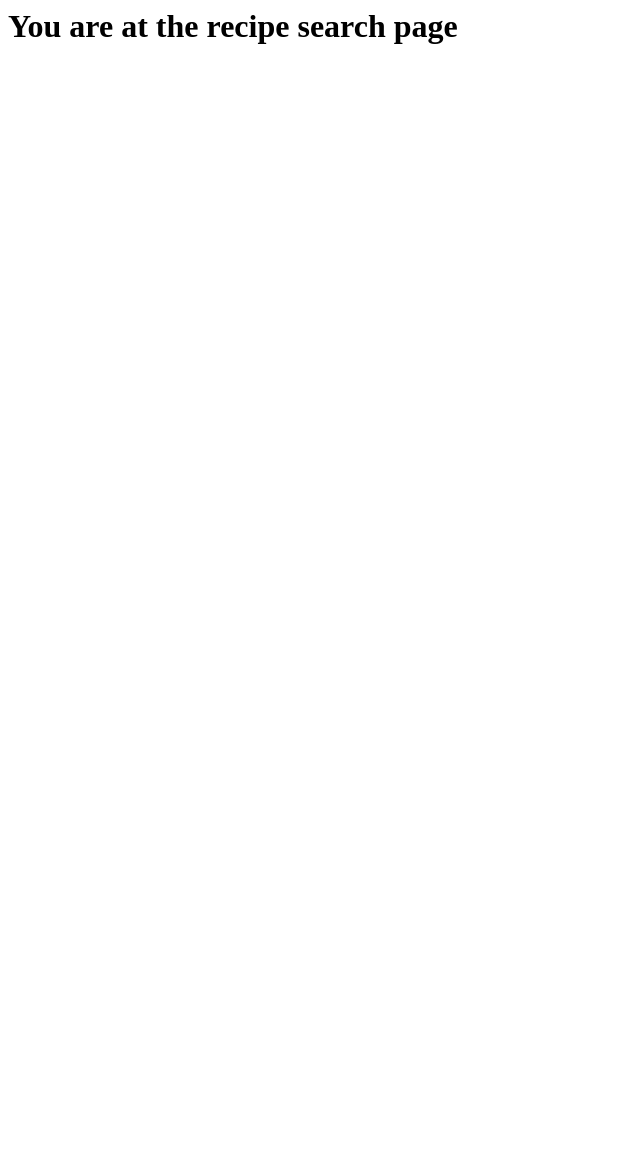
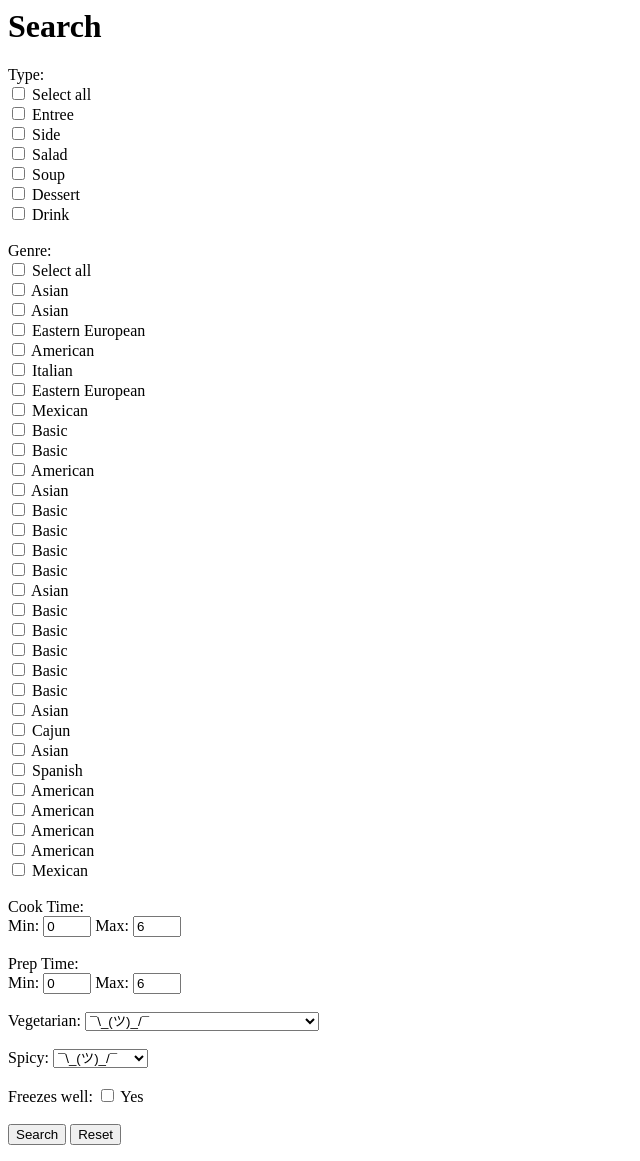
Before and after one commit to DragonQuills/recipes, a Django app: page /recipes/search/ in a window 1280 px wide. Shown: the whole page, without its empty margins (0-640 px from the left). Before the commit the page ends 44 px from the top, so only its background shows below. Run offline with Django 3.2, Linux system fonts and the light colour scheme; data comes from the database, SQL or seed files in the repository; both versions use the stored data as it was after the commit.

Commit message:
Fills out search page HTML (no links or styling yet)

```diff
--- a/food/recipes/templates/recipes/search.html
+++ b/food/recipes/templates/recipes/search.html
@@ -1 +1,57 @@
-<h1>You are at the recipe search page</h1>
+<h1>Search</h1>
+
+<form method="post">
+  {% csrf_token %}
+  Type: <br>
+  <input type="checkbox" name = "types[]" value="all"> Select all<br>
+  <input type="checkbox" name = "types[]" value="entree"> Entree <br>
+  <input type="checkbox" name = "types[]" value="side"> Side <br>
+  <input type="checkbox" name = "types[]" value="salad"> Salad <br>
+  <input type="checkbox" name = "types[]" value="soup"> Soup <br>
+  <input type="checkbox" name = "types[]" value="dessert"> Dessert <br>
+  <input type="checkbox" name = "types[]" value="drink"> Drink <br>
+  <br>
+
+  Genre: <br>
+  <input type="checkbox" name = "genres[]" value="all"> Select all<br>
+  {%for genre in genres_list%}
+    <input type="checkbox" name = "genres[]" value="genre.name"> {{genre.name}}<br>
+  {%endfor%}
+  <br>
+
+  Cook Time: <br>
+  Min: <input type="number" name="cook_time_min" min = "0" max = "6" value = "0">
+  Max: <input type="number" name="cook_time_max" min = "0" max = "6" value = "6">
+  <br> <br>
+
+  Prep Time: <br>
+  Min: <input type="number" name="prep_time_min" min = "0" max = "6" value = "0">
+  Max: <input type="number" name="prep_time_max" min = "0" max = "6" value = "6">
+  <br> <br>
+
+  Vegetarian:
+  <select>
+    <option value="shrug">¯\_(ツ)_/¯</option>
+    <option value="yes">Yes</option>
+    <option value="options">Vegetarian/Vegetarian Substitutions</option>
+    <option value="no">Meat only</option>
+  </select>
+  <br> <br>
+
+  Spicy:
+  <select>
+    <option value="shrug">¯\_(ツ)_/¯</option>
+    <option value="yes">Yes</option>
+    <option value="options">Spicy option</option>
+    <option value="no">No</option>
+  </select>
+  <br> <br>
+
+  Freezes well:
+  <input type="checkbox" name="freeze" value = "yes"> Yes
+  <br>
+
+  <br>
+  <input type="submit" value="Search">
+  <input type="reset">
+</form>
```
Also changed, not shown: food/db.sqlite3.
